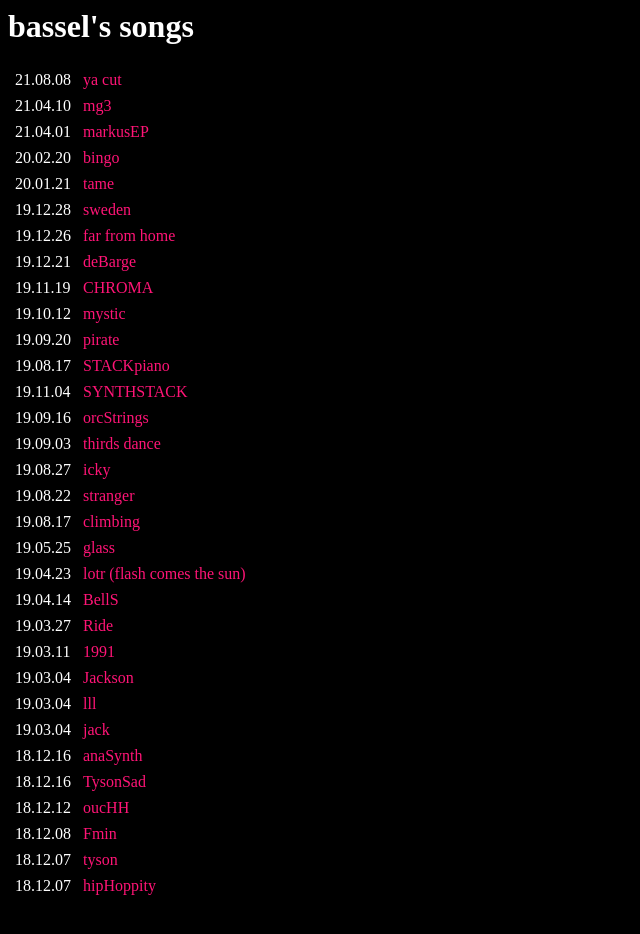
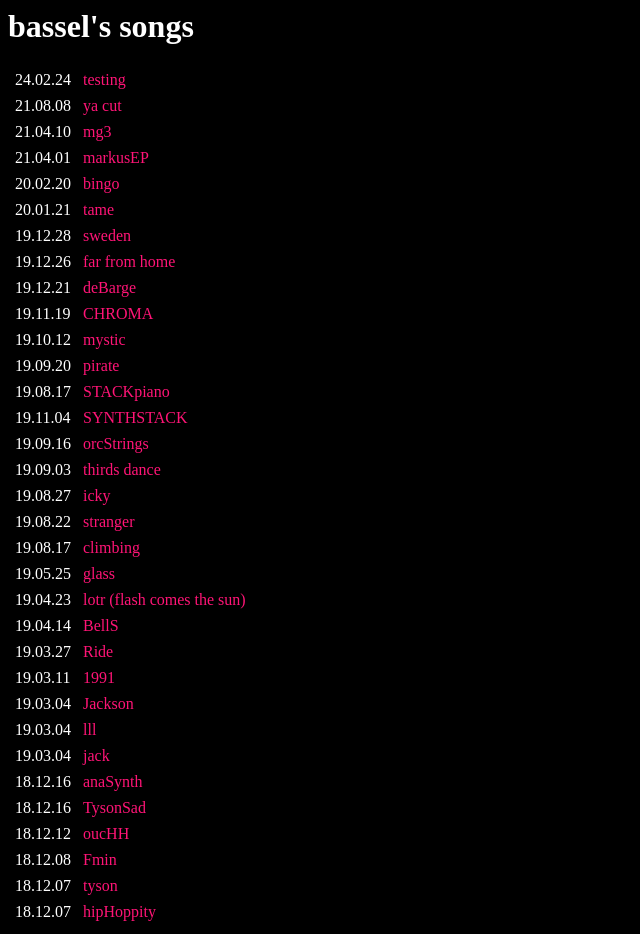
Before and after one commit to BasselR/BasselR.github.io, a plain HTML site: page index.html in a window 1280 px wide. Shown: the whole page, without its empty margins (0-640 px from the left). Before the commit the page ends 908 px from the top, so only its background shows below. Drawn offline with Linux system fonts and the light colour scheme.

Commit message:
add new song: testing.wav

```diff
--- a/index.html
+++ b/index.html
@@ -21,6 +21,11 @@
 
 <!-- Defining our table -->
 <table>
+
+    <tr>
+		<td>24.02.24</td>
+		<td><A class='fresh' HREF='songs/testing.wav'>testing</A></td>
+    </tr>
 
     <tr>
 		<td>21.08.08</td>
```
Also changed, not shown: 1 other file.
